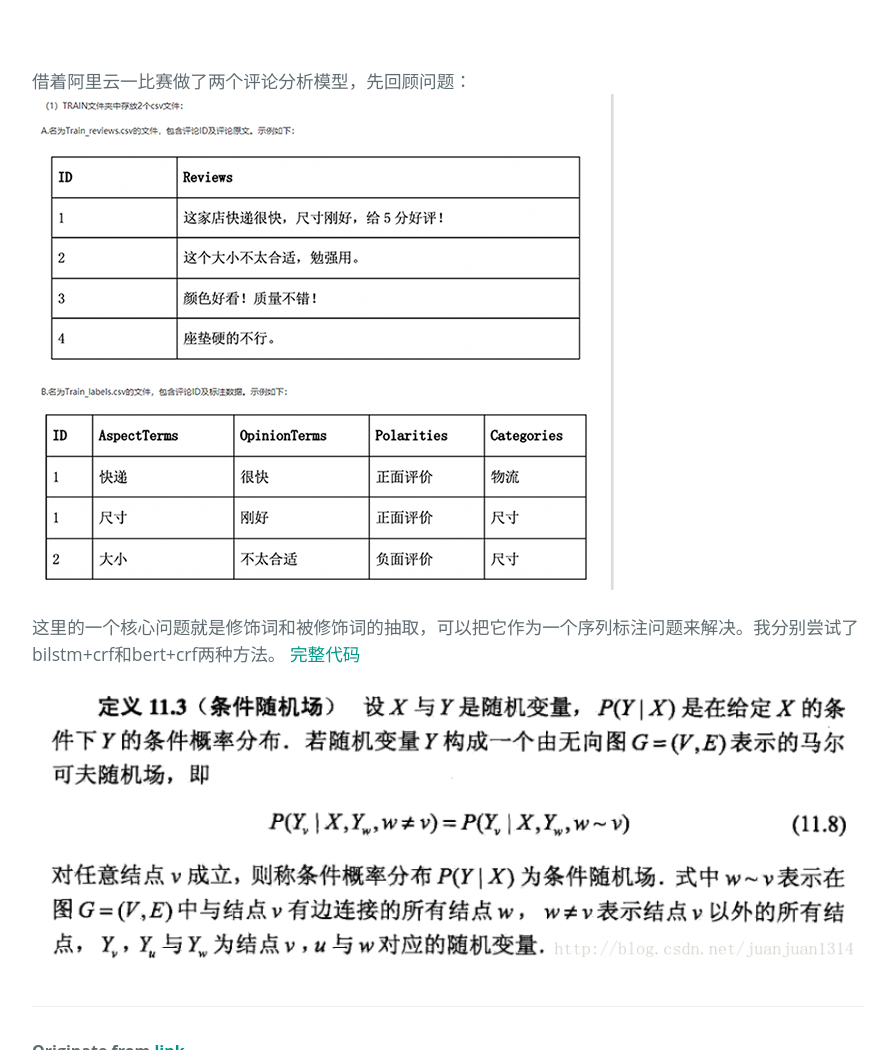
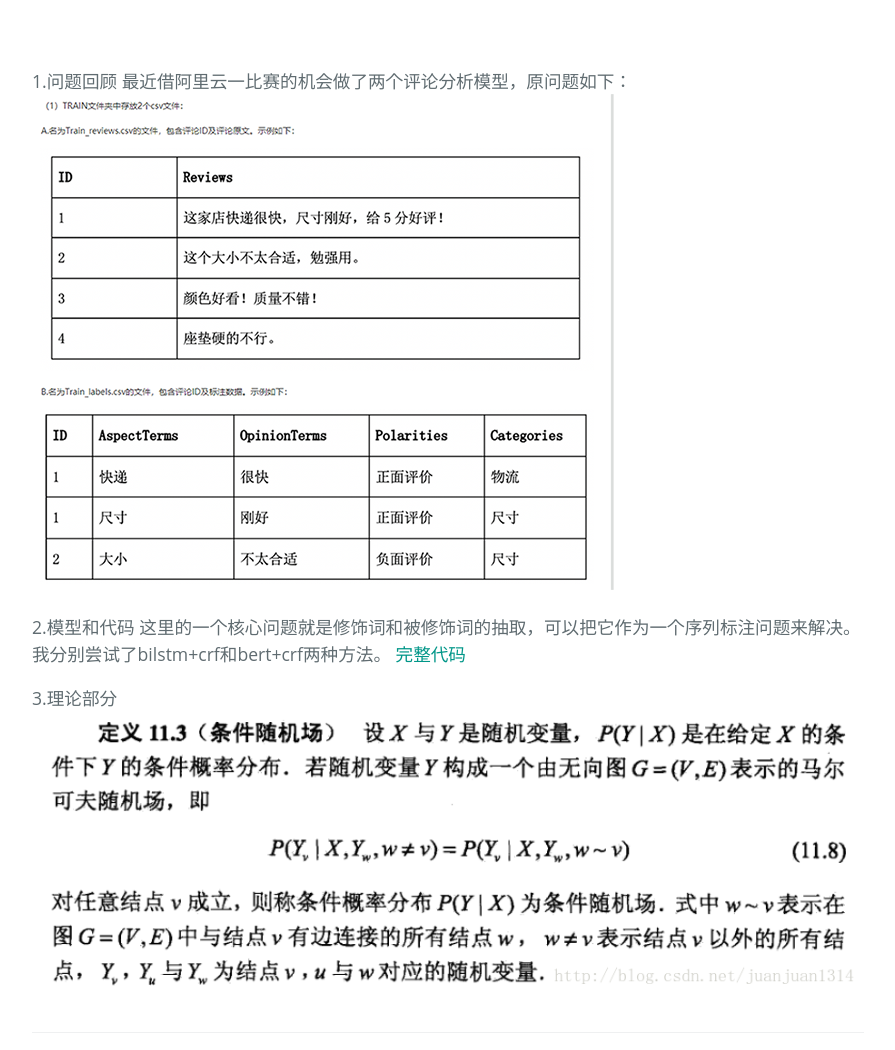
Before and after one commit to paichin/paichin.github.io, a Jekyll site: the page built from _posts/2019-08-13-test.md, in a window 1280 px wide and 1400 px high. Shown: the part 350-1400 px from the top of the window, without its empty margins (192-1087 px from the left). Built offline with Jekyll 4.4.1, drawn with Linux system fonts in a browser that asks for light colours; some web fonts are replaced; comment, search, counter and statistics services are not loaded.

```diff
--- a/_posts/2019-08-13-test.md
+++ b/_posts/2019-08-13-test.md
@@ -4,10 +4,13 @@
 categories: ''
 tags: ''
 ---
-借着阿里云一比赛做了两个评论分析模型，先回顾问题：
+1.问题回顾
+最近借阿里云一比赛的机会做了两个评论分析模型，原问题如下：
 ![截图](https://paichin.github.io/assets/images4post/1.png)
 
+2.模型和代码
 这里的一个核心问题就是修饰词和被修饰词的抽取，可以把它作为一个序列标注问题来解决。我分别尝试了bilstm+crf和bert+crf两种方法。
 [完整代码](https://github.com/paichin/dl-models---analyse-des-commentaires/tree/master)
 
+3.理论部分
 ![截图](https://paichin.github.io/assets/images4post/2.png)
```
